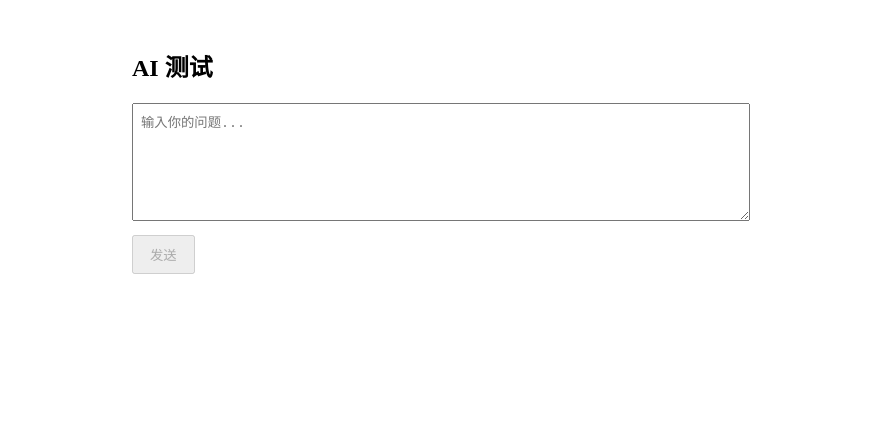
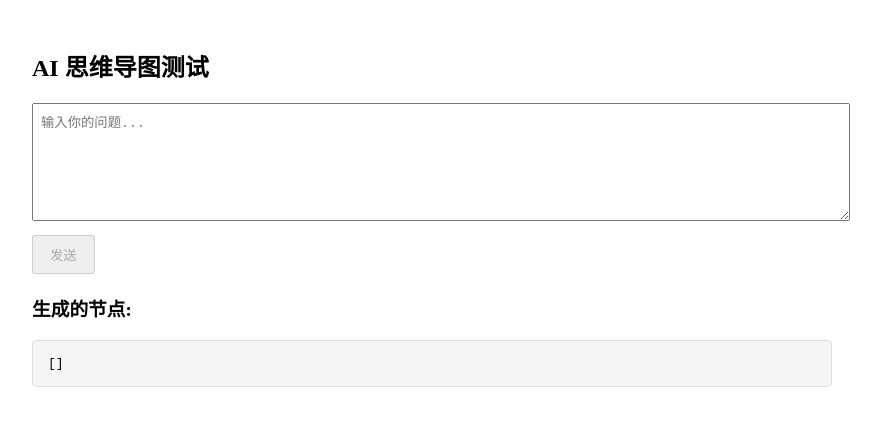
Before and after one commit to Tractor1928/Ai-mind-map, a React (Create React App) app: page / in a window 1280 px wide. Shown: the top 426 px of the page, without its empty margins (208-1089 px from the left). Built offline with nearby package versions, Linux system fonts and the light colour scheme.

Commit message:
feat：实现基础问答到节点的转换

```diff
--- a/package.json
+++ b/package.json
@@ -6,6 +6,7 @@
     "@testing-library/jest-dom": "^5.17.0",
     "@testing-library/react": "^13.4.0",
     "@testing-library/user-event": "^13.5.0",
+    "@types/uuid": "^10.0.0",
     "axios": "^1.7.7",
     "cors": "^2.8.5",
     "d3": "^7.9.0",
@@ -17,6 +18,7 @@
     "react-dnd-html5-backend": "^16.0.1",
     "react-dom": "^18.3.1",
     "react-scripts": "5.0.1",
+    "uuid": "^11.0.3",
     "web-vitals": "^2.1.4"
   },
   "scripts": {
--- a/src/components/AITest.tsx
+++ b/src/components/AITest.tsx
@@ -1,22 +1,22 @@
 import React, { useState } from 'react';
 import { useAI } from '../hooks/useAI';
+import { transformChatToNodes } from '../features/ai/transformers/chatToNodes';
 import LoadingSpinner from './LoadingSpinner';
 
 const AITest: React.FC = () => {
   const { generateResponse, isLoading, error } = useAI();
   const [input, setInput] = useState('');
-  const [response, setResponse] = useState('');
+  const [nodes, setNodes] = useState<any[]>([]);
   const [streamingResponse, setStreamingResponse] = useState('');
 
   const handleSubmit = async (e: React.FormEvent) => {
     e.preventDefault();
-    setResponse('');
     setStreamingResponse('');
 
     const messages = [
       {
         role: 'system' as const,
-        content: '你是一个AI助手'
+        content: '你是一个AI助手，请简洁清晰地回答问题'
       },
       {
         role: 'user' as const,
@@ -31,13 +31,15 @@ const AITest: React.FC = () => {
 
     const result = await generateResponse(messages, onProgress);
     if (result) {
-      setResponse(result);
+      // 转换对话为节点
+      const newNodes = transformChatToNodes(input, result);
+      setNodes(prevNodes => [...prevNodes, ...newNodes]);
     }
   };
 
   return (
-    <div style={{ padding: '20px', maxWidth: '600px', margin: '0 auto' }}>
-      <h2>AI 测试</h2>
+    <div style={{ padding: '20px', maxWidth: '800px', margin: '0 auto' }}>
+      <h2>AI 思维导图测试</h2>
 
       <form onSubmit={handleSubmit}>
         <textarea
@@ -79,6 +81,21 @@ const AITest: React.FC = () => {
         </div>
       )}
 
+      {/* 显示生成的节点 */}
+      <div style={{ marginTop: '20px' }}>
+        <h3>生成的节点:</h3>
+        <pre style={{
+          whiteSpace: 'pre-wrap',
+          backgroundColor: '#f5f5f5',
+          padding: '15px',
+          borderRadius: '4px',
+          border: '1px solid #ddd'
+        }}>
+          {JSON.stringify(nodes, null, 2)}
+        </pre>
+      </div>
+
+      {/* 显示实时响应 */}
       {streamingResponse && (
         <div style={{ marginTop: '20px' }}>
           <h3>实时响应:</h3>
--- a/src/components/LoadingSpinner.tsx
+++ b/src/components/LoadingSpinner.tsx
@@ -1,23 +1,19 @@
 import React from 'react';
 
-const LoadingSpinner: React.FC = () => (
-  <div style={{
-    display: 'inline-block',
-    width: '20px',
-    height: '20px',
-    border: '3px solid rgba(0, 0, 0, 0.1)',
-    borderRadius: '50%',
-    borderTopColor: '#333',
-    animation: 'spin 1s ease-in-out infinite',
-  }}>
-    <style>
-      {`
-        @keyframes spin {
-          to { transform: rotate(360deg); }
-        }
-      `}
-    </style>
-  </div>
-);
+const LoadingSpinner: React.FC = () => {
+  return (
+    <div
+      style={{
+        display: 'inline-block',
+        width: '20px',
+        height: '20px',
+        border: '2px solid #f3f3f3',
+        borderTop: '2px solid #3498db',
+        borderRadius: '50%',
+        animation: 'spin 1s linear infinite'
+      }}
+    />
+  );
+};
 
 export default LoadingSpinner;
--- /dev/null
+++ b/src/features/ai/transformers/chatToNodes.ts
@@ -0,0 +1,39 @@
+import { v4 as uuidv4 } from 'uuid'; // 需要先安装: npm install uuid @types/uuid
+
+interface ChatNode {
+  id: string;
+  text: string;
+  type: 'question' | 'answer';
+  parentId?: string;
+  level: number;
+  childrenIds: string[];
+}
+
+export const transformChatToNodes = (
+  question: string,
+  answer: string,
+  parentId?: string
+): ChatNode[] => {
+  const questionNode: ChatNode = {
+    id: uuidv4(),
+    text: question,
+    type: 'question',
+    parentId,
+    level: parentId ? 1 : 0,
+    childrenIds: []
+  };
+
+  const answerNode: ChatNode = {
+    id: uuidv4(),
+    text: answer,
+    type: 'answer',
+    parentId: questionNode.id,
+    level: questionNode.level + 1,
+    childrenIds: []
+  };
+
+  // 更新问题节点的子节点
+  questionNode.childrenIds = [answerNode.id];
+
+  return [questionNode, answerNode];
+};
--- a/src/index.css
+++ b/src/index.css
@@ -9,3 +9,8 @@
 .node-children {
   margin-left: 20px; /* 子节点相对于父节点的缩进 */
 }
+
+@keyframes spin {
+  0% { transform: rotate(0deg); }
+  100% { transform: rotate(360deg); }
+}
```
Also changed, not shown: 1 other file (tests, documents, lock files or other folders).
